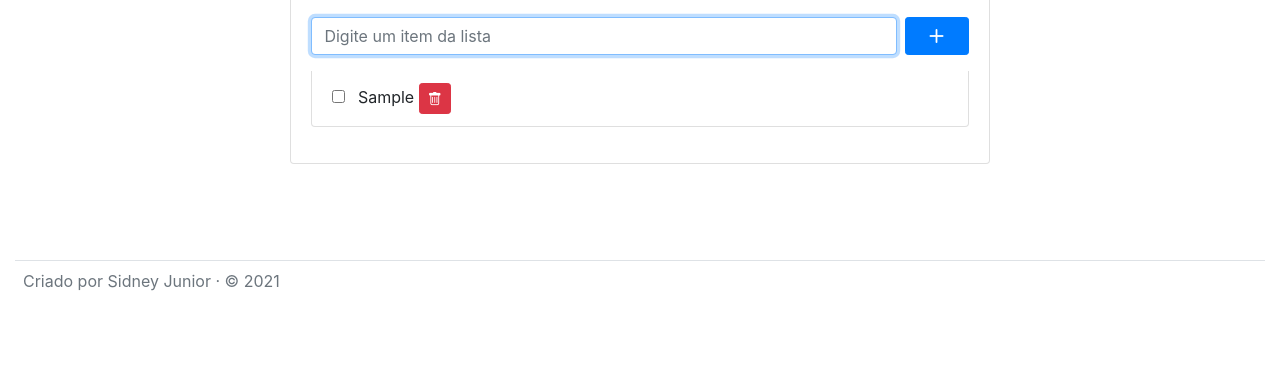
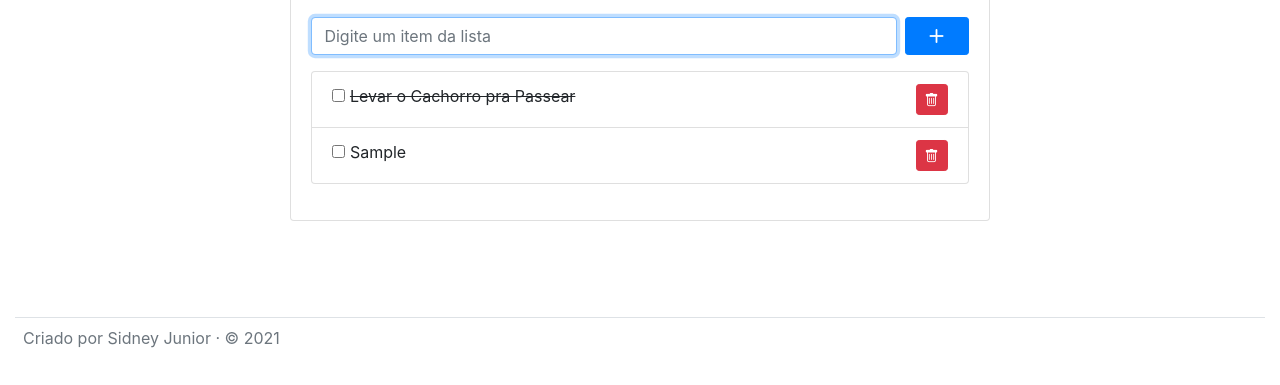
Before and after one commit to Sidneyasjr/projeto01, a plain HTML site: page index.html in a window 1280 px wide. Both pictures are taken after typing "Sample" into the empty fields and a click on the button 936 px from the left and 209 px from the top of the page. Shown: the part 173-558 px from the top of the page. Drawn offline with nearby package versions, Linux system fonts and the light colour scheme.

Commit message:
Front end pront. E add dos intens.

```diff
--- a/index.html
+++ b/index.html
@@ -9,6 +9,7 @@
     <link rel="stylesheet" href="https://cdn.jsdelivr.net/npm/bootstrap-icons@1.5.0/font/bootstrap-icons.css">
     <link rel="stylesheet" href="https://cdn.jsdelivr.net/npm/bootstrap@4.6.0/dist/css/bootstrap.min.css"
           integrity="sha384-B0vP5xmATw1+K9KRQjQERJvTumQW0nPEzvF6L/Z6nronJ3oUOFUFpCjEUQouq2+l" crossorigin="anonymous">
+    <link rel="stylesheet" href="style.css">
 </head>
 <body class="container-fluid">
 <header>
@@ -38,10 +39,10 @@
                 </form>
                 <div class="py-3">
                     <ul class="list-group" id="lista">
-                        <li  class="list-group-item" id="itemDefault" hidden>
-                                <input type="checkbox" class="">
-                                <span class="ml-2 mr-auto">Item da Lista</span>
-                                <button type="button" class="btn btn-sm btn-danger excluir"><i
+                        <li class="list-group-item" id="itemDefault">
+                                <input type="checkbox" class="feito">
+                                <span class="item">Levar o Cachorro pra Passear</span>
+                                <button type="button" class="btn btn-sm btn-danger excluir float-right"><i
                                         class="bi bi-trash"></i></button>
                         </li>
                     </ul>
--- a/scripts.js
+++ b/scripts.js
@@ -1,20 +1,24 @@
 var form = document.querySelector("#form");
 var inputItem = document.getElementById("inputItem");
 var lista = document.querySelector("#lista");
+
 
 form.addEventListener("submit", function(event) {
     event.preventDefault();
     addItemNaLista();
 });
 
+
+
 function addItemNaLista() {
     var txtItem = inputItem.value;
-    var itemDefault = document.getElementById('itemDefault');
     if (txtItem) {
         var novoItem = document.createElement('li');
-        novoItem.innerHTML = itemDefault.innerHTML;
-        // novoItem.hidden = false;
         novoItem.classList.add("list-group-item")
+        novoItem.innerHTML = `<input type="checkbox" class="">
+                                <span class=""></span>
+                                <button type="button" class="btn btn-sm btn-danger excluir float-right"><i
+                                        class="bi bi-trash"></i></button>`
         novoItem.querySelector("span").innerHTML = txtItem;
         lista.appendChild(novoItem);
         inputItem.value = "";
--- a/style.css
+++ b/style.css
@@ -0,0 +1,3 @@
+.item {
+    text-decoration: line-through;
+}
```
